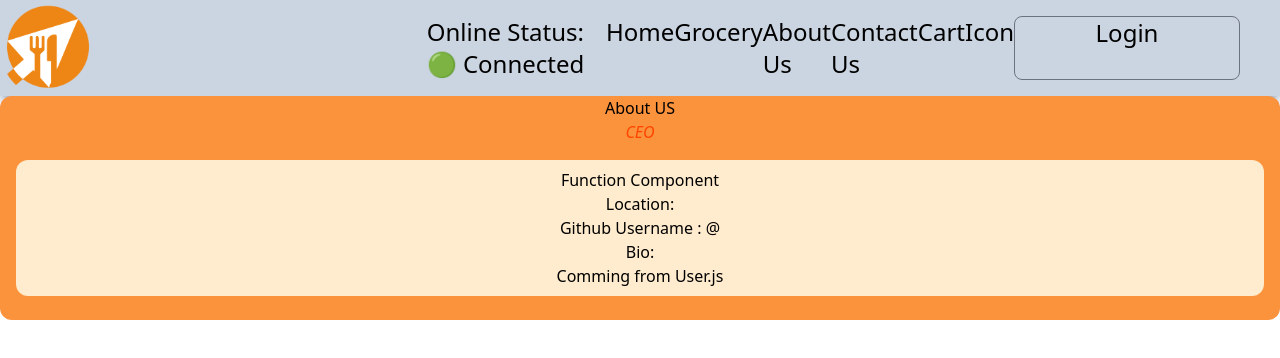
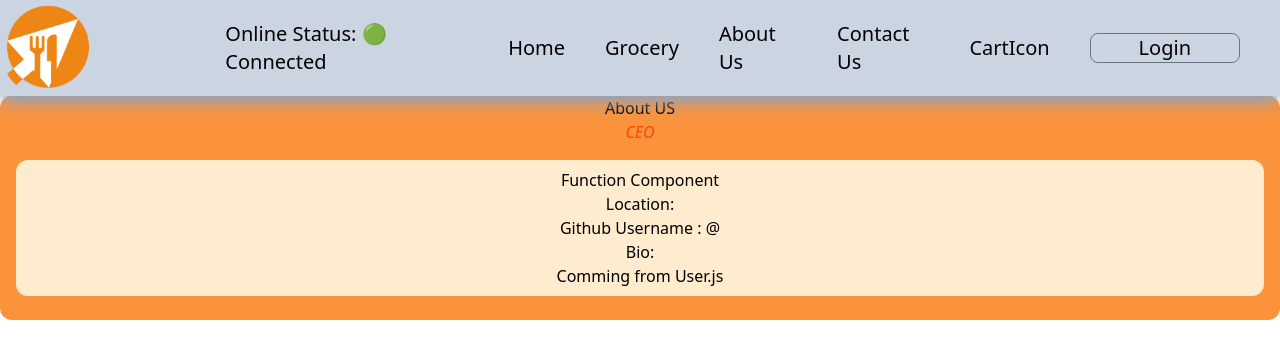
Before and after one commit to bhupendra-chouhan/NamasteReact, a React app: page /about in a window 1280 px wide. Shown: the top 358 px of the page. Built offline with nearby package versions, Linux system fonts and the light colour scheme; no server answers.

Commit message:
Made the Header and Body component responsive.

```diff
--- a/index.html
+++ b/index.html
@@ -3,10 +3,12 @@
 <head>
     <meta charset="UTF-8">
     <meta name="viewport" content="width=device-width, initial-scale=1.0">
-    <title>first basic html page</title>
+    <title>Restaurant Market Place</title>
 
+    <link rel="icon" href="data:,">
     <script defer src="./App.js"></script>
-
+    <script type="module" src="https://unpkg.com/ionicons@7.1.0/dist/ionicons/ionicons.esm.js"></script>
+    <script nomodule src="https://unpkg.com/ionicons@7.1.0/dist/ionicons/ionicons.js"></script>
 </head>
 <body>
     <div id="root">Root Not Rendered</div>
--- a/src/components/Body.js
+++ b/src/components/Body.js
@@ -38,8 +38,8 @@ const Body = () => {
   return dataToRender.length === 0 ? (
     <Shimmer />
   ) : (
-    <div className="body">
-      <div className="flex w-max my-3 mx-auto">
+    <div className="body flex flex-col  justify-center">
+      <div className="flex flex-col md:flex-row w-max my-3 mx-auto">
         {/* Search Box */}
         <div className="p-3 flex w-max justify-between rounded-xl">
           <input
@@ -51,7 +51,7 @@ const Body = () => {
             }}
           ></input>
           <button
-            className="border p-1 bg-green-400 border-gray-600  rounded-xl"
+            className="border p-1 bg-green-400 border-gray-600 rounded-xl"
             type="submit"
             onClick={() => {
               _setFilterdData(
@@ -67,8 +67,9 @@ const Body = () => {
           </button>
         </div>
 
+        <div>
         <button
-          className="top-res border bg-orange-400 border-gray-600 rounded-xl cursor-pointer p-2 m-2"
+          className="top-res border bg-orange-400 border-gray-600 rounded-xl cursor-pointer p-2 w-fit m-2"
           onClick={() =>
             _setFilterdData(
               filterdData.filter((resEle) => resEle.info.avgRating > 4.2)
@@ -79,13 +80,14 @@ const Body = () => {
         </button>
 
         <button
-          className="border bg-red-500 border-gray-600  rounded-xl text-white cursor-pointer p-2 m-2"
+          className="border bg-red-500 border-gray-600  rounded-xl text-white cursor-pointer w-fit p-2 m-2"
           onClick={() => {
             clearFilterHandler();
           }}
         >
           Clear All Filters
         </button>
+        </div>
       </div>
 
       <div className="flex flex-wrap justify-center">
@@ -93,7 +95,7 @@ const Body = () => {
             return (
               <Link
                 to={"/restaurants/" + resEle.info.id}
-                className="w-60 p-2 m-4 bg-gray-200 border-gray-shimmer border-solid border-2 rounded-2xl min-w-20 min-h-25 hover:bg-orange-400 hover:cursor-pointer"
+                className="w-80 sm:w-60 p-2 m-4 bg-gray-200 border-gray-shimmer border-solid border-2 rounded-2xl min-w-20 min-h-25 hover:bg-orange-400 hover:cursor-pointer"
                 key={resEle.info.id}
               >
                 {resEle.info.veg ? (
--- a/src/components/Header.js
+++ b/src/components/Header.js
@@ -7,21 +7,33 @@ const Header = () => {
   const [logIn, setlogIn] = useState(false);
   const onlineStatus = useOnlineStatus();
 
+  const [open, setOpen] = useState(false);
+  const handleOpenMenu = () => setOpen(!open);
+
   console.log("Header Rendered");
 
   return (
-    <div className="flex w-full items-center justify-between bg-slate-300 shadow-slate-400 shadow-lg">
+    <div className="md:flex md:sticky md:top-0 md:left-auto w-full justify-between items-center bg-slate-300 shadow-slate-400 shadow-lg">
       <div>
         <Link to="/">
-          <img
-            className="w-24"
-            src={COMPANY_LOGO}
-            alt="company logo"
-          />
+          <img className="w-20 md:w-24" src={COMPANY_LOGO} alt="company logo" />
         </Link>
       </div>
-      <div className="w-4/6 pr-10 text-2xl">
-        <ul className="flex list-none justify-between">
+
+      <div
+        onClick={() => handleOpenMenu()}
+        className="text-5xl absolute top-4 right-3 md:hidden cursor-pointer"
+      >
+        <ion-icon name={open ? "close" : "menu"}></ion-icon>
+      </div>
+
+      <div className="w-5/6 lg:text-xl pr-10">
+        <ul
+          className={`${
+            open ? "top-auto" : "top-[-496px]"
+          } md:flex md:justify-around items-center md:pb-0 pb-3 absolute md:static
+          bg-white md:bg-[transparent] md:z-auto md:gap-10 w-full md:w-auto pl-3 md:border-none border-2 border-blue-400 rounded-b-2xl transition-all duration-500 ease-in-out z-10`}
+        >
           <li key={0} className="cursor-pointer">
             Online Status: {onlineStatus}
           </li>
@@ -40,9 +52,12 @@ const Header = () => {
           <li key={5} className="cursor-pointer">
             <Link to="/my-cart">CartIcon</Link>
           </li>
-          <li key={6} className="cursor-pointer border-solid border border-gray-500 px-12 py min-w-fit hover:bg-slate-100 hover:ease-in-out rounded-lg">
+          <li
+            key={6}
+            className="cursor-pointer border-solid border border-gray-500 px-12 py min-w-fit hover:bg-slate-100 hover:ease-in-out rounded-lg"
+          >
             <button
-              className="log-button w-32 px-3"
+              className="log-button w-fit"
               onClick={() => {
                 setlogIn(!logIn);
               }}
```
